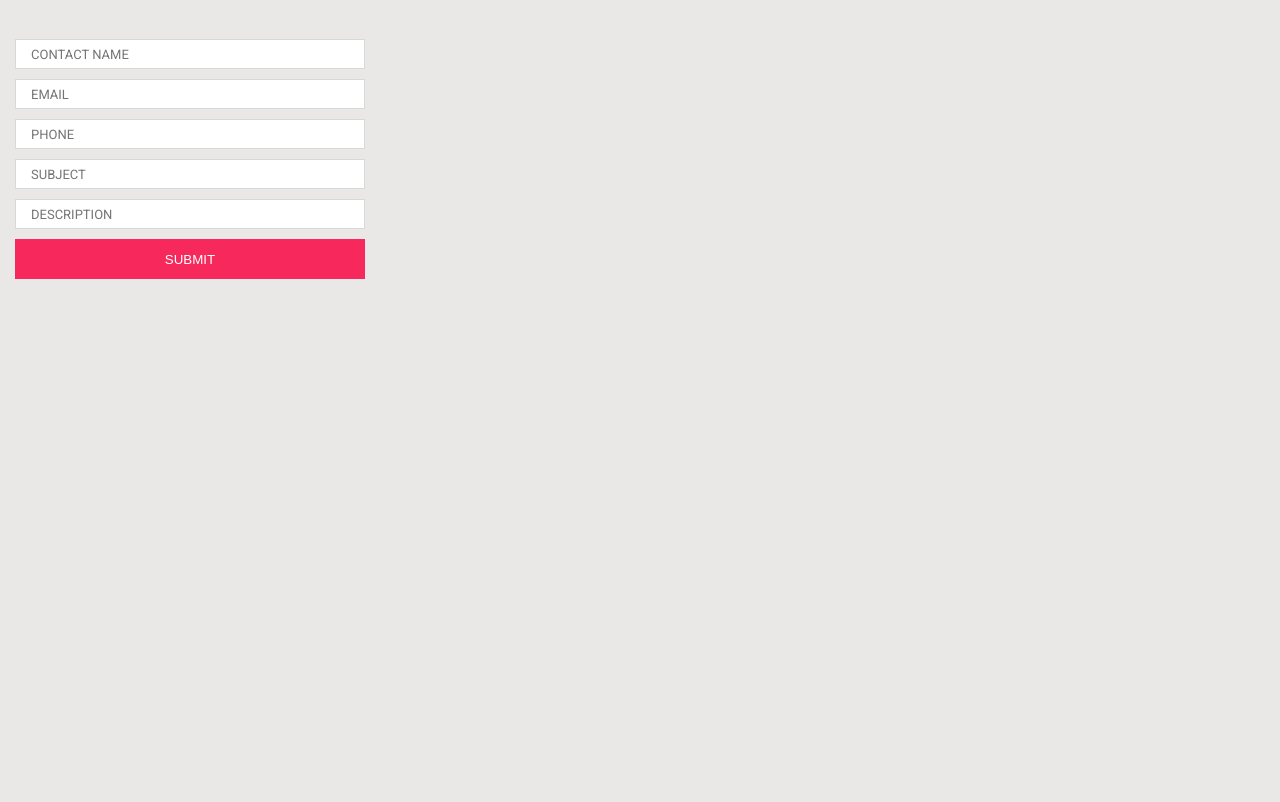
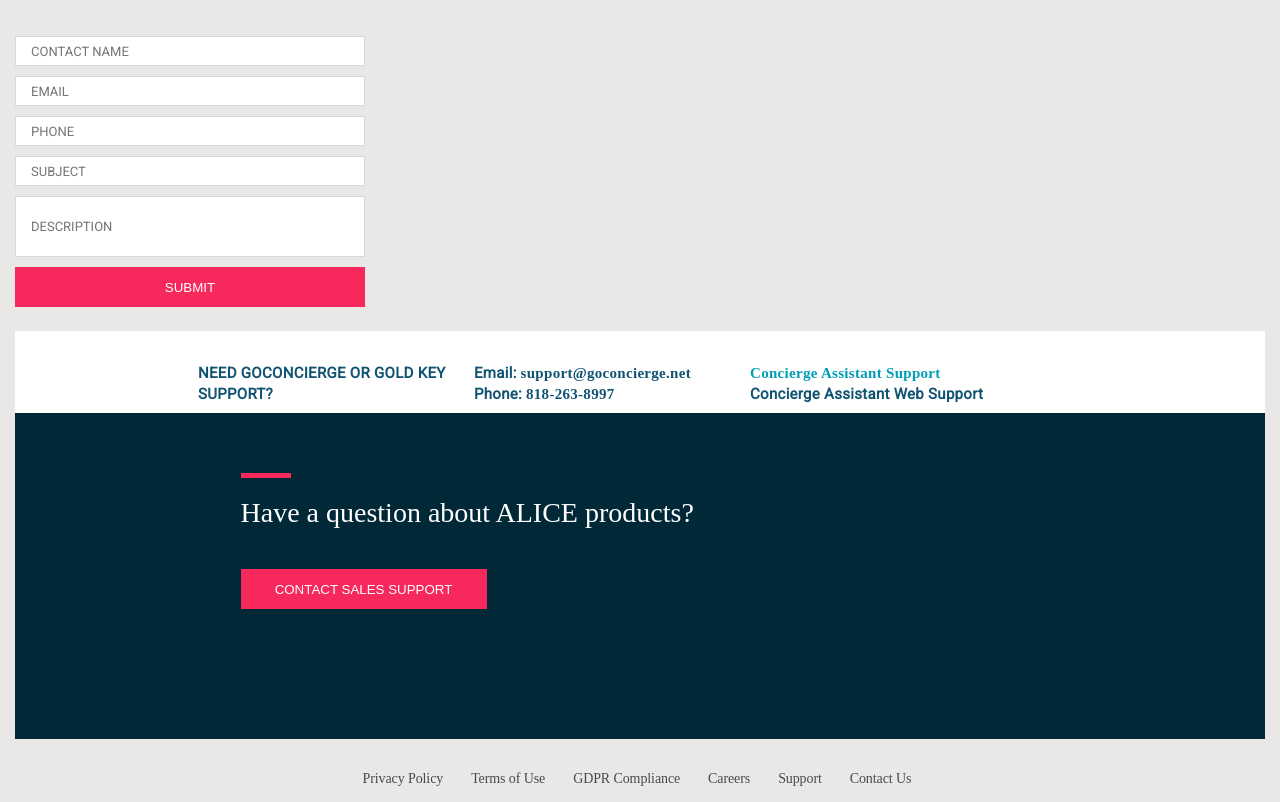
Before and after one commit to liquid11/AliceSupport, a website: page src/index.html in a window 1280 px wide. Shown: the part 393-1195 px from the top of the page. Before the commit the page ends 800 px from the top, so only its background shows below. Drawn offline with nearby package versions, Linux system fonts and the light colour scheme.

Commit message:
middle and footer chnages

```diff
--- a/src/css/main.css
+++ b/src/css/main.css
@@ -340,11 +340,6 @@ margin-right: 150px; */
     margin-left: 12px;
 }
 
-.product-company-faq {
-    /* float: left; */
-    /* display: block; */
-}
-
 .product-company-faq a {
     /* width: 386px;
     height: 16px; */
@@ -407,6 +402,7 @@ margin-right: 150px; */
 
 .content {
     margin-top: 24px;
+    float: left;
 }
 
 .content-wrapper {
@@ -418,10 +414,9 @@ margin-right: 150px; */
     margin-top: 12px;
 }
 
-
-.form{
-
-    margin-top: 42px;
+.form {
+    overflow: hidden;
+    margin-top: 153px;
     width: 350px;
 }
 
@@ -452,14 +447,132 @@ margin-right: 150px; */
     height: 30px;
     border: solid 1px #d8d8d8;
     background-color: #ffffff;
-    width:100%;
+    width: 100%;
 }
 
-.submit{
+.col-group .description {
+    height: 61px !important;
+}
+
+.submit {
     width: 176px;
     height: 40px;
-    color:#ffffff;
+    color: #ffffff;
     background-color: #f7295c;
     border: 0;
-    width:100%;
+    width: 100%;
 }
+
+.banner {
+    margin-top: 24px;
+    overflow: hidden;
+    background-color: #ffffff;
+}
+
+.banner .banner-wrapper {
+    margin: 0 auto;
+    max-width: 900px;
+}
+
+.banner .content {
+    width: 276px;
+    /* height: 50px;  */
+    font-family: Roboto;
+    font-size: 15px;
+    font-weight: bold;
+    font-style: normal;
+    font-stretch: normal;
+    line-height: 1.4;
+    letter-spacing: 0.3px;
+    color: #105372;
+    overflow: hidden;
+    padding: 8px;
+}
+
+.banner .content .bold {
+    font-family: Roboto-Bold;
+}
+
+.banner .content .support-link {
+    color: #009db6;
+    font-family: Roboto-Medium;
+}
+
+.banner .content .email {
+    font-family: Roboto-Light;
+}
+
+.products {
+    background-color: #002836;
+    overflow: hidden;
+}
+
+.products-wrapper {
+    margin: 0 auto;
+    max-width: 799px;
+}
+
+.products-main {
+    /* float: left; */
+    /* margin-left: 131px; */
+}
+
+.products-rectangle {
+    margin-top: 60px;
+    width: 50px;
+    height: 5px;
+    background-color: #f7295c;
+}
+
+.products .question-text {
+    /* width: 531px;
+    height: 33px; */
+    font-family: Roboto-Light;
+    font-size: 28px;
+    font-weight: 300;
+    font-style: normal;
+    font-stretch: normal;
+    line-height: normal;
+    letter-spacing: normal;
+    color: #ffffff;
+    padding-top: 19px;
+}
+
+.products .btn-contact {
+    margin-top: 40px;
+    margin-bottom: 130px;
+    width: 246px;
+    height: 40px;
+    color: #ffffff;
+    background-color: #f7295c;
+    border: 0;
+}
+
+.footer {
+    background-color: #e8e8e8;
+}
+
+.footer-wrapper {
+    margin: 0 auto;
+    max-width: 579px;
+}
+
+.footer-area {
+    margin-top: 31px;
+}
+
+.footer  .footer-area a {
+    /* width: 91.2px;
+    height: 16px; */
+    font-family: Roboto-Regular;
+    font-size: 14px;
+    font-weight: normal;
+    font-style: normal;
+    font-stretch: normal;
+    line-height: normal;
+    letter-spacing: -0.1px;
+    text-align: center;
+    color: #4a4a4a;
+    padding: 12px;
+    text-decoration: none;
+}
--- a/src/index.html
+++ b/src/index.html
@@ -75,15 +75,58 @@
             <input type="text" placeholder="SUBJECT" />
           </div>
           <div class="col-group">
-            <input type="text" placeholder="DESCRIPTION" />
+            <input type="text" class="description" placeholder="DESCRIPTION" />
           </div>
         </form>
       </div>
-      <div >
-      <button class="submit" type="submit" >SUBMIT</button>
+      <div>
+        <button class="submit" type="submit">SUBMIT</button>
+      </div>
     </div>
+    <div class="banner">
+      <div class="banner-wrapper">
+        <div class="banner-content">
+
+          <h3 class="content bold">NEED GOCONCIERGE OR GOLD KEY SUPPORT?</h3>
+          <h3 class="content">Email:
+            <span class="bold">support@goconcierge.net</span> Phone:
+            <span class="bold">818-263-8997</span>
+          </h3>
+          <h3 class="content">
+            <a class="support-link">Concierge Assistant Support</a> Concierge Assistant Web Support
+          </h3>
+        </div>
+
+      </div>
+    </div>
+
+    <div class="products">
+      <div class="products-wrapper">
+        <div class="products-main">
+          <div class="products-rectangle"></div>
+          <div class="question-text">
+            <p>Have a question about ALICE products?</p>
+          </div>
+          <button class="btn-contact" type="submit">CONTACT SALES SUPPORT</button>
+        </div>
+      </div>
+    </div>
+
+    <div class="footer">
+      <div class="footer-wrapper">
+        <div class="footer-area">
+          <a href="#">Privacy Policy</a>
+          <a href="#">Terms of Use</a>
+          <a href="#">GDPR Compliance</a>
+          <a href="#">Careers</a>
+          <a href="#">Support</a>
+          <a href="#">Contact Us</a>
+        </div>
+      </div>
     </div>
   </div>
+  </div>
+
 
 
   <!--[if lte IE 9]>
```
